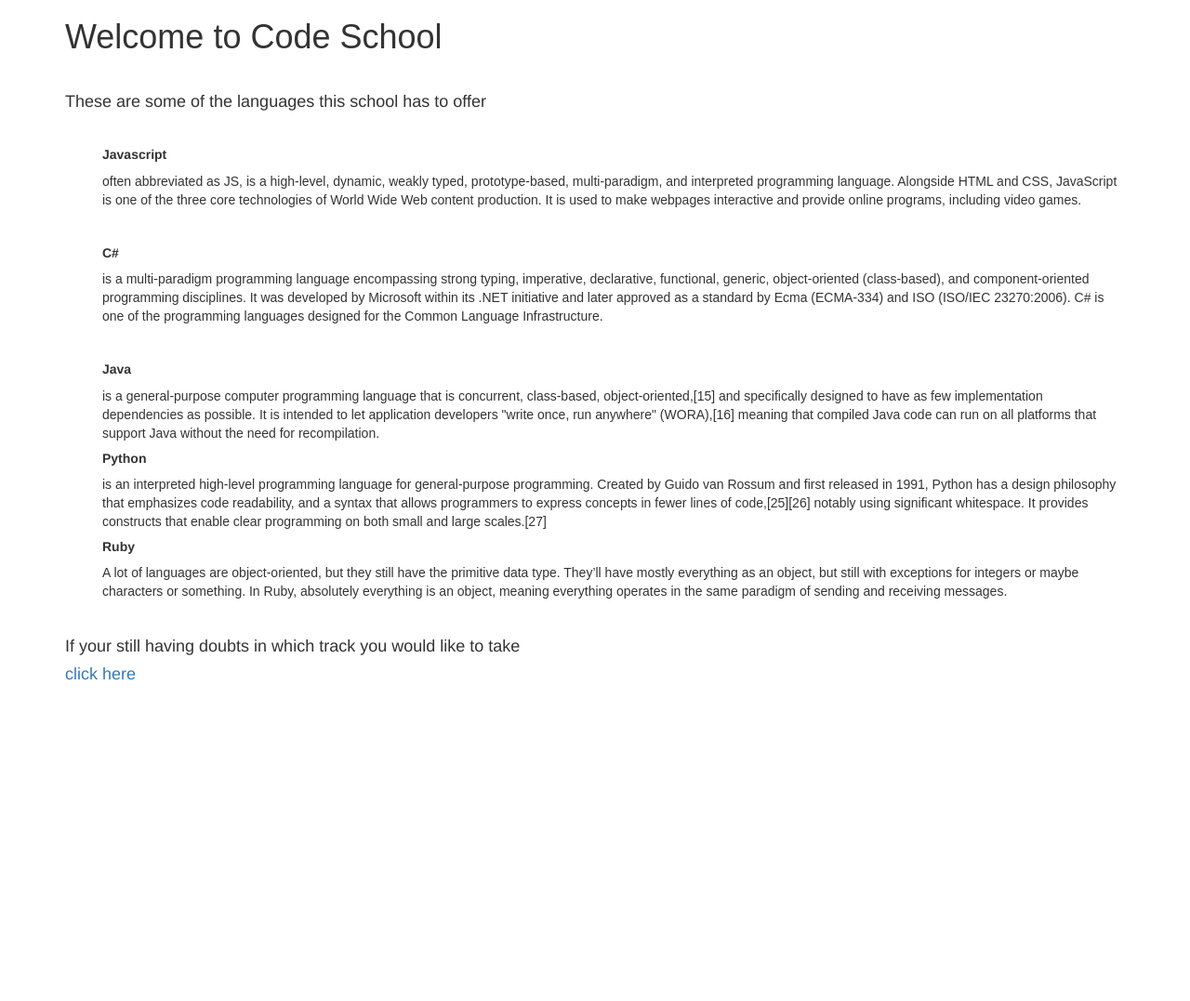
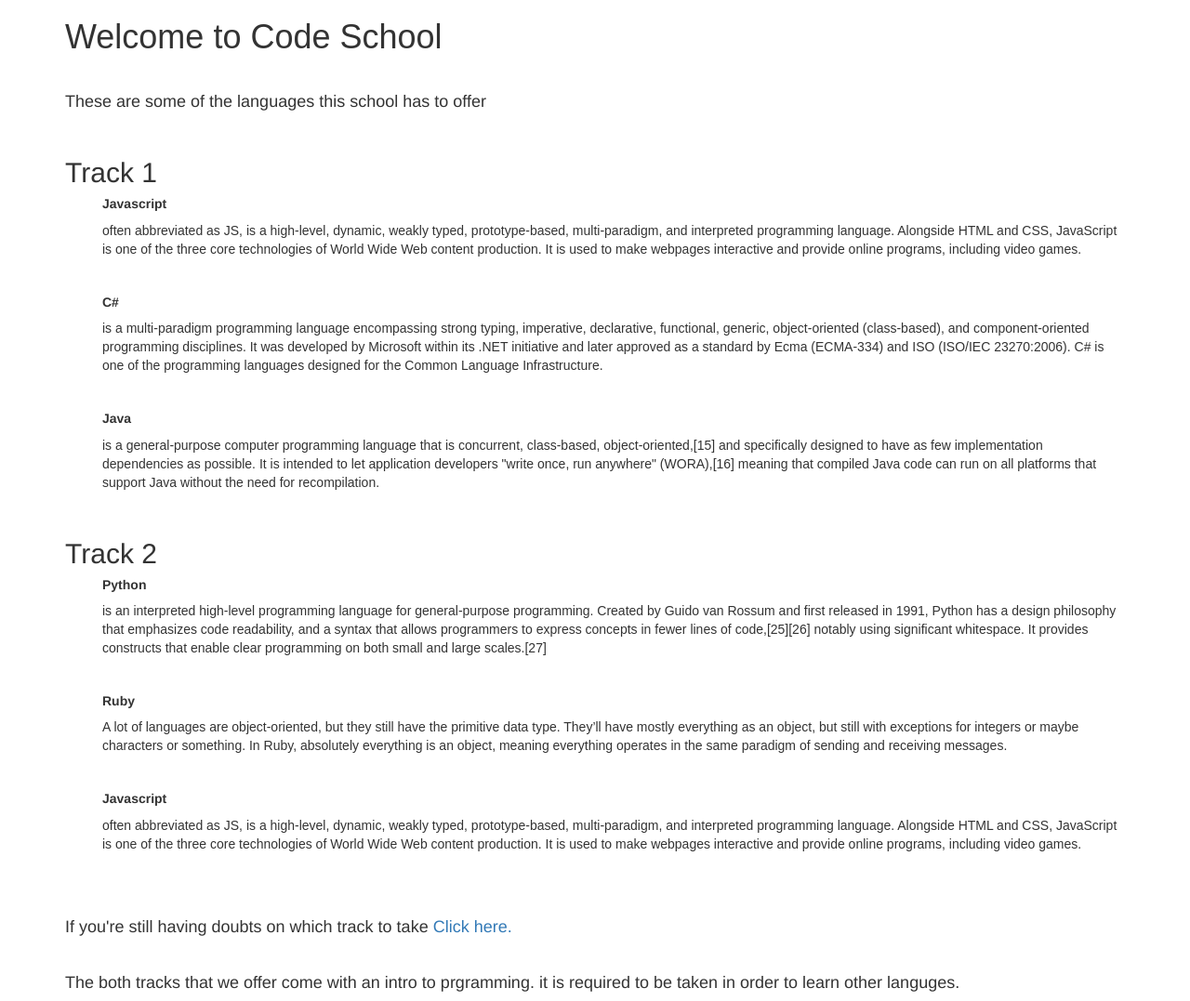
Before and after one commit to daliaramos/Project2, a plain HTML site: page index.html in a window 1280 px wide. Shown: the whole page at 93% size. Before the commit the page ends 800 px from the top, so only its background shows below. Drawn offline with Linux system fonts and the light colour scheme.

Commit message:
add tracks

```diff
--- a/index.html
+++ b/index.html
@@ -11,6 +11,7 @@
     <div class="container">
       <h1><stong>Welcome to Code School</strong></h1><br>
       <h4>These are some of the languages this school has to offer</h4><br>
+      <h2>Track 1</h2>
         <ul>
           <h5><strong>Javascript</strong></h5>
             <p>often abbreviated as JS, is a high-level, dynamic, weakly typed, prototype-based, multi-paradigm, and interpreted programming language. Alongside HTML and CSS, JavaScript is one of the three core technologies of World Wide Web content production. It is used to make webpages interactive and provide online programs, including video games.
@@ -19,21 +20,23 @@
             <p>is a multi-paradigm programming language encompassing strong typing, imperative, declarative, functional, generic, object-oriented (class-based), and component-oriented programming disciplines. It was developed by Microsoft within its .NET initiative and later approved as a standard by Ecma (ECMA-334) and ISO (ISO/IEC 23270:2006). C# is one of the programming languages designed for the Common Language Infrastructure.</p><br>
           <h5><strong>Java</strong></h5>
             <p>is a general-purpose computer programming language that is concurrent, class-based, object-oriented,[15] and specifically designed to have as few implementation dependencies as possible. It is intended to let application developers "write once, run anywhere" (WORA),[16] meaning that compiled Java code can run on all platforms that support Java without the need for recompilation.</p>
+        </ul><br>
+      <h2>Track 2</h2>
+        <ul>
           <h5><strong>Python</strong></h5>
-            <p> is an interpreted high-level programming language for general-purpose programming. Created by Guido van Rossum and first released in 1991, Python has a design philosophy that emphasizes code readability, and a syntax that allows programmers to express concepts in fewer lines of code,[25][26] notably using significant whitespace. It provides constructs that enable clear programming on both small and large scales.[27]</p>
+            <p> is an interpreted high-level programming language for general-purpose programming. Created by Guido van Rossum and first released in 1991, Python has a design philosophy that emphasizes code readability, and a syntax that allows programmers to express concepts in fewer lines of code,[25][26] notably using significant whitespace. It provides constructs that enable clear programming on both small and large scales.[27]</p><br>
           <h5><strong>Ruby</strong></h5>
-            <p>A lot of languages are object-oriented, but they still have the primitive data type. They’ll have mostly everything as an object, but still with exceptions for integers or maybe characters or something. In Ruby, absolutely everything is an object, meaning everything operates in the same paradigm of sending and receiving messages.</p>
-        </ul><br>
+            <p>A lot of languages are object-oriented, but they still have the primitive data type. They’ll have mostly everything as an object, but still with exceptions for integers or maybe characters or something. In Ruby, absolutely everything is an object, meaning everything operates in the same paradigm of sending and receiving messages.</p><br>
+          <h5><strong>Javascript</strong></h5>
+            <p>often abbreviated as JS, is a high-level, dynamic, weakly typed, prototype-based, multi-paradigm, and interpreted programming language. Alongside HTML and CSS, JavaScript is one of the three core technologies of World Wide Web content production. It is used to make webpages interactive and provide online programs, including video games.
+            </p><br>
+          </ul><br>
 
-        <div>
-          <h4>If your still having doubts in which track you would like to take </h4><a href="file:///Users/Guest/Desktop/project3/index.html"><h4>click here</h4></a>
-        </div>
-
-
-
-
-
-
-      </div>
+      <div>
+        <h4>If you're still having doubts on which track to take
+        <a href="file:///Users/Guest/Desktop/project3/index.html">Click here.</a>
+      </div><br>
+      <h4> The both tracks that we offer come with an intro to prgramming. it is required to be taken in order to learn other languges.</h4>
+    </div>
   </body>
 </html>
```
